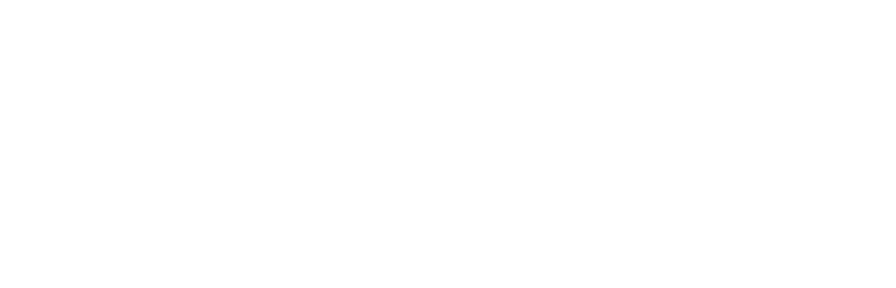
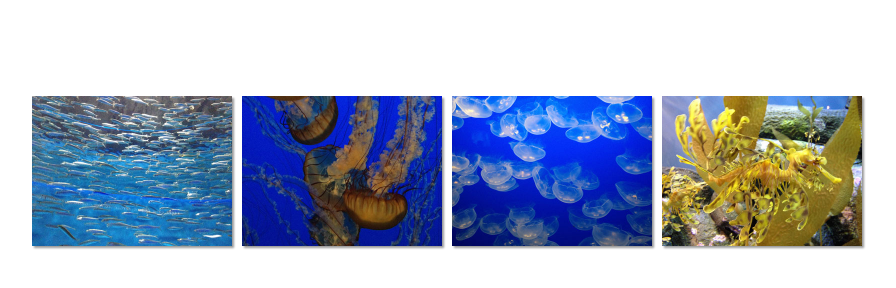
Before and after one commit to sonuram553/learning-web, a plain HTML site: page index.html in a window 1280 px wide. Shown: the whole page, without its empty margins (64-960 px from the left). Drawn offline with Linux system fonts and the light colour scheme.

Commit message:
Initial Commit

```diff
--- a/index.html
+++ b/index.html
@@ -2,10 +2,60 @@
 
 <html>
   <head>
-    <meta charset="utf-8" />
-    <title>Title</title>
-    <link rel="stylesheet" href="styles.css" />
+    <meta http-equiv="Content-Type" content="text/html; charset=UTF-8" />
+    <title>Exercise 18-2: transform</title>
+
+    <style>
+      body {
+        font-family: Tahoma, Verdana, Geneva, sans-serif;
+        margin: 6em 6em;
+        font-weight: bold;
+      }
+
+      ul {
+        list-style-type: none;
+        padding: 0;
+        margin: 0;
+      }
+
+      li {
+        float: left;
+        margin-right: 10px;
+      }
+
+      li:last-of-type {
+        margin-right: 0;
+      }
+
+      a {
+        display: block;
+      }
+
+      img {
+        width: 200px;
+        height: 150px;
+        box-shadow: 2px 2px 2px rgba(0, 0, 0, 0.4);
+      }
+    </style>
   </head>
 
-  <body></body>
+  <body>
+    <ul>
+      <li>
+        <a href=""><img src="images/anchovies.jpg" id="img1" alt="" /></a>
+      </li>
+
+      <li>
+        <a href=""><img src="images/jellyfish1.jpg" id="img2" alt="" /></a>
+      </li>
+
+      <li>
+        <a href=""><img src="images/bluejellyfish.jpg" id="img3" alt="" /></a>
+      </li>
+
+      <li>
+        <a href=""><img src="images/seadragon.jpg" id="img4" alt="" /></a>
+      </li>
+    </ul>
+  </body>
 </html>
```
Also changed, not shown: images/anchovies.jpg (added), images/bluejellyfish.jpg (added), images/jellyfish1.jpg (added), images/seadragon.jpg (added).
